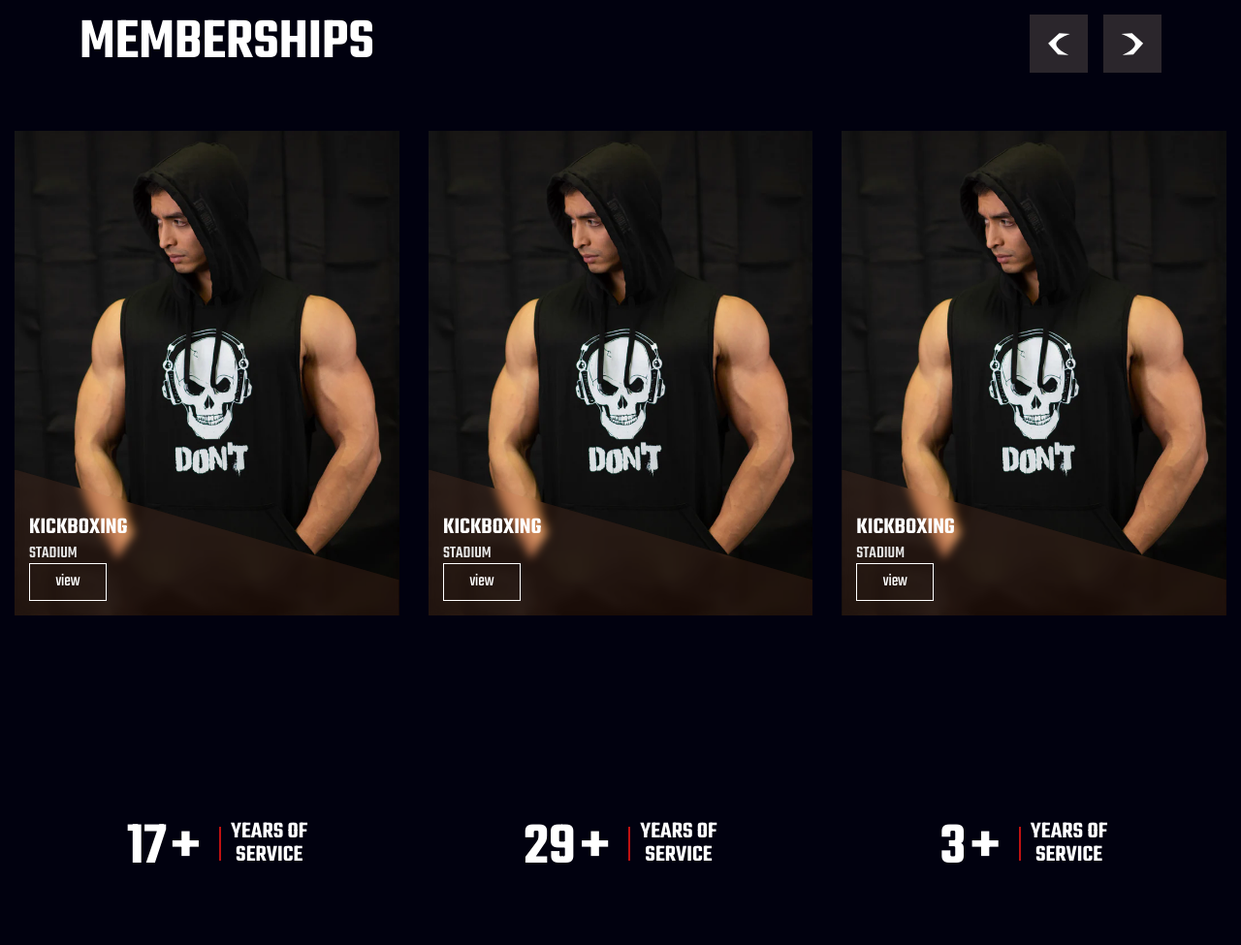
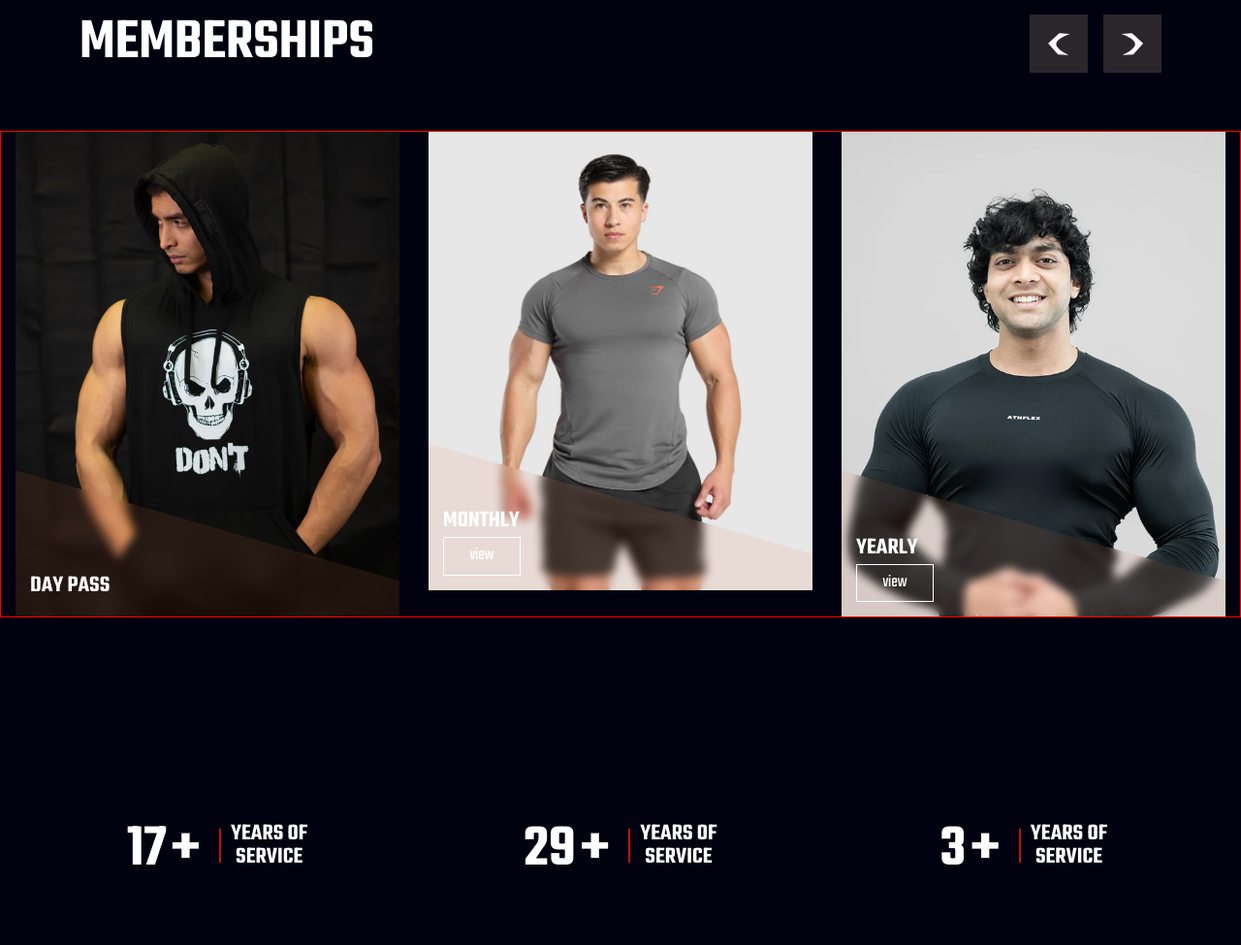
Before and after one commit to skalvi404/madhouse, a plain HTML site: page index.html in a window 1280 px wide. Shown: the part 1060-2035 px from the top of the page at 97% size. Drawn offline with Linux system fonts and the light colour scheme; animation ran at ten frames a second.

Commit message:
memebersip update

```diff
--- a/index.html
+++ b/index.html
@@ -504,54 +504,58 @@
         <div class="membership_">
         <div class="slider slider_2 type_2">
             <div class="ak-height-60 ak-height-lg-40"></div>
-            <div class="swiper-wrapper">
+            <!-- <div class="swiper-wrapper">
                 <div class="swiper-slide">
-                    <!-- updated classes-card section hover background -->
                     <div class="classes-card">
                         <img src="assets/img/index/category/catgory4.webp" class="card-img" alt="...">
                         <div class="classes-img-overlay">
-                            <h5 class="classes-title">Kickboxing</h5>
+                            <h5 class="classes-title">Year</h5>
                             <p class="classes-text"><small>STADIUM</small></p>
-                            <!-- button added  -->
                            <a href="categoryDetails.html"><button class="button-57" role="button"><span class="text"></span>view<span><i class="fa-solid fa-eye"></i> Click</span></button></a>
                         </div>
                     </div>
                 </div>
 
-                </div>
-                <!-- <div class="swiper-slide">
+                </div> -->
+
+            <!-- new cutome card -->
+               <div style="display: flex; justify-content: center; width: 100%; border: 1px solid red;">
+               <div style="display: flex;">
+                <div class="swiper-slide">
                     <div class="classes-card">
                         <img src="assets/img/index/category/catgory4.webp" class="card-img" alt="...">
                         <div class="classes-img-overlay">
-                            <h5 class="classes-title">Kickboxing</h5>
-                            <p class="classes-text"><small>STADIUM</small></p>
-                        </div> -->
-                            <!-- button added  -->
-                           <!-- <a href="categoryDetails.html"><button class="button-57" role="button"><span class="text"></span>view<span><i class="fa-solid fa-eye"></i> Click</span></button></a>
-                        </div> -->
-                </div>
-                <!-- <div class="swiper-slide">
+                            <h5 class="classes-title">Day Pass</h5>
+                            <!-- <p class="classes-text"><small></small></p> -->
+                        </div>
+
+                           <a href="categoryDetails.html"><button class="button-57" role="button"><span class="text"></span>view<span><i class="fa-solid fa-eye"></i> Click</span></button></a>
+                        </div>
+                </div>
+                <div class="swiper-slide">
                     <div class="classes-card">
                         <img src="assets/img/index/category/catagory1.webp" class="card-img" alt="...">
                         <div class="classes-img-overlay">
-                            <h5 class="classes-title">Kickboxing</h5>
-                            <p class="classes-text"><small>STADIUM</small></p> -->
+                            <h5 class="classes-title">Monthly</h5>
+                            <!-- <p class="classes-text"><small>STADIUM</small></p> -->
                             <!-- button added  -->
-                           <!-- <a href="categoryDetails.html"><button class="button-57" role="button"><span class="text"></span>view<span><i class="fa-solid fa-eye"></i> Click</span></button></a>
-                        </div> -->
-                    </div>
-                </div>
-                <!-- <div class="swiper-slide">
+                           <a href="categoryDetails.html"><button class="button-57" role="button"><span class="text"></span>view<span><i class="fa-solid fa-eye"></i> Click</span></button></a>
+                        </div>
+                    </div>
+                </div>
+                <div class="swiper-slide">
                     <div class="classes-card">
                         <img src="assets/img/index/category/catagory01.webp" class="card-img" alt="...">
                         <div class="classes-img-overlay">
-                            <h5 class="classes-title">Kickboxing</h5>
-                            <p class="classes-text"><small>STADIUM</small></p> -->
+                            <h5 class="classes-title">Yearly</h5>
+                            <!-- <p class="classes-text"><small>STADIUM</small></p> -->
                             <!-- button added  -->
-                          <!-- <a href="categoryDetails.html"><button class="button-57" role="button"><span class="text"></span>view<span><i class="fa-solid fa-eye"></i> Click</span></button></a>
-                        </div>  -->
-                    </div>
-                </div>
+                          <a href="categoryDetails.html"><button class="button-57" role="button"><span class="text"></span>view<span><i class="fa-solid fa-eye"></i> Click</span></button></a>
+                        </div>
+                    </div>
+                </div>
+            </div>
+        </div>
             </div>
         </div>
     </section>
```
